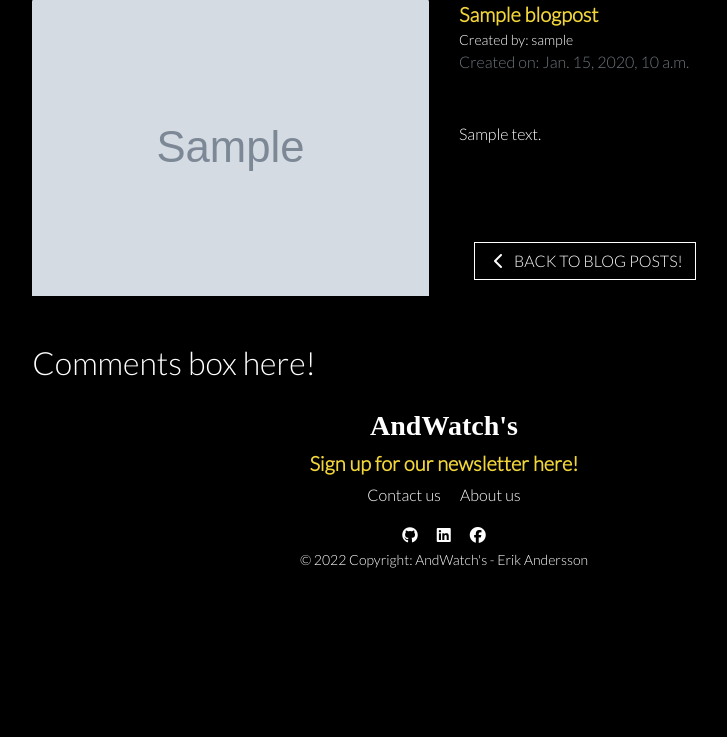
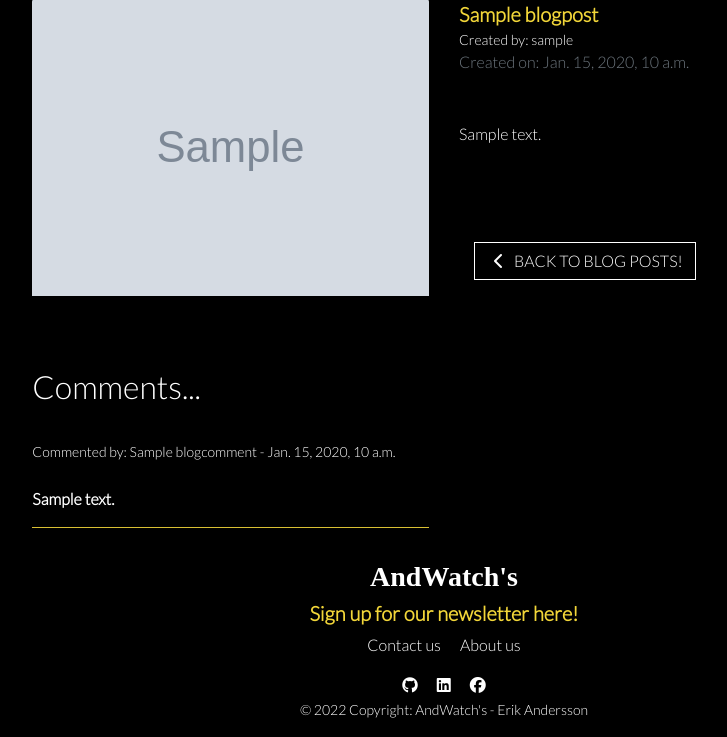
Before and after one commit to erikandersson96/portfolio-project-five, a Django app: a page that uses blog/templates/blog/blog_detail.html in a window 1280 px wide. Shown: the part 213-950 px from the top of the page, without its empty margins (196-923 px from the left). Before the commit the page ends 781 px from the top, so only its background shows below. Run offline with Django 3.2, Linux system fonts and the light colour scheme; tables that the repository leaves empty hold one stand-in row (values such as "Sample post"); grey boxes marked "Sample" are stand-in pictures; parts of the project's set-up code (start-up, migrations or seed data) failed here and were passed over; some libraries are stand-ins or nearby versions; some web fonts are replaced.

Commit message:
Added logic for render comments underneath post

```diff
--- a/blog/templates/blog/blog_detail.html
+++ b/blog/templates/blog/blog_detail.html
@@ -54,9 +54,29 @@
                 </div>
             </div>
         </div>
+        <br>
         <div class="row text-white">
             <div class="col-12 col-md-6 col-lg-4 offset-lg-2">
-                <h2>Comments box here!</h2>
+                <h2>Comments...</h2>
+                <br>
+                {% if not blog_post_detail.comments.all %}
+                    No comments yet...
+                    <br>
+                    <a class="text-yellow" href="">Add comment</a>
+                {% else %}
+                    {% for comment in blog_post_detail.comments.all %}
+                        <small>
+                            Commented by: {{ comment.name }} - {{ comment.created_on }}
+                        </small>
+                        <br>
+                        <br>
+                        <strong>
+                            {{ comment.body }}
+                        </strong>
+                        <br>
+                        <hr>
+                    {% endfor %}
+                {% endif %}
             </div>
         </div>
    </div>
```
